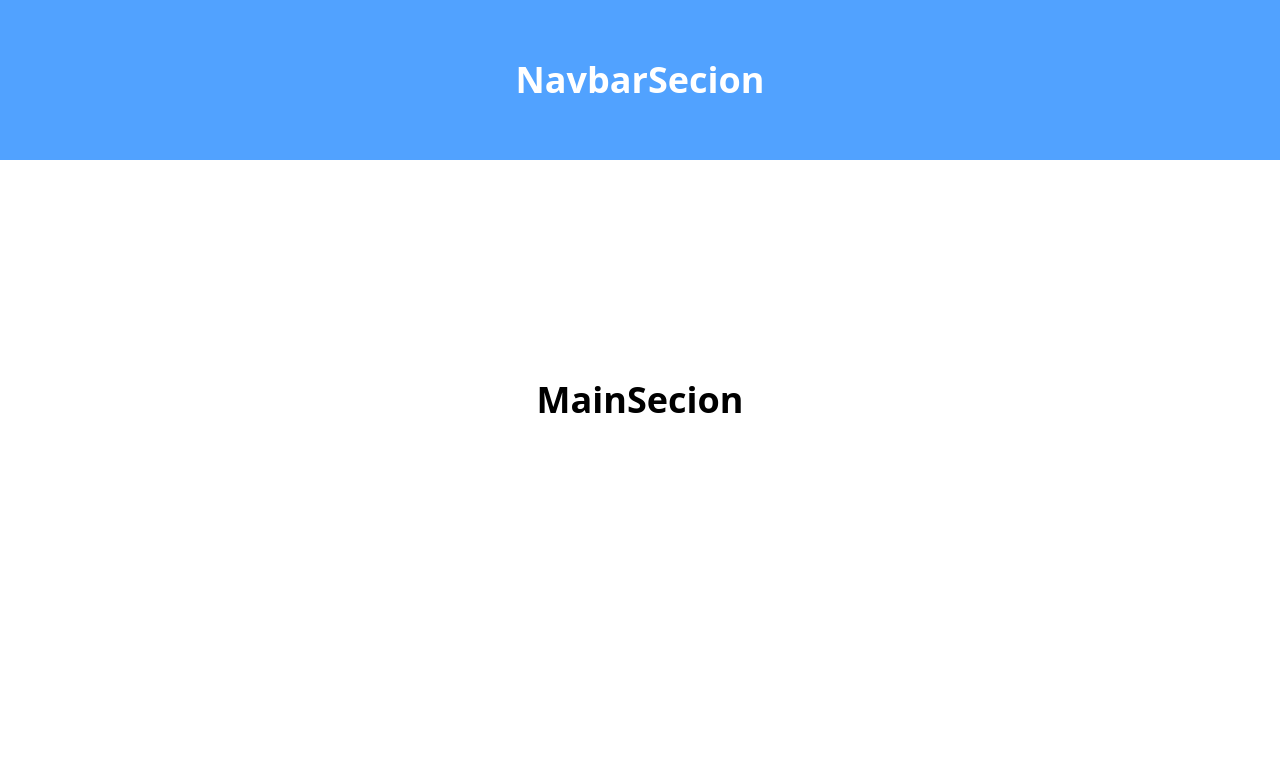
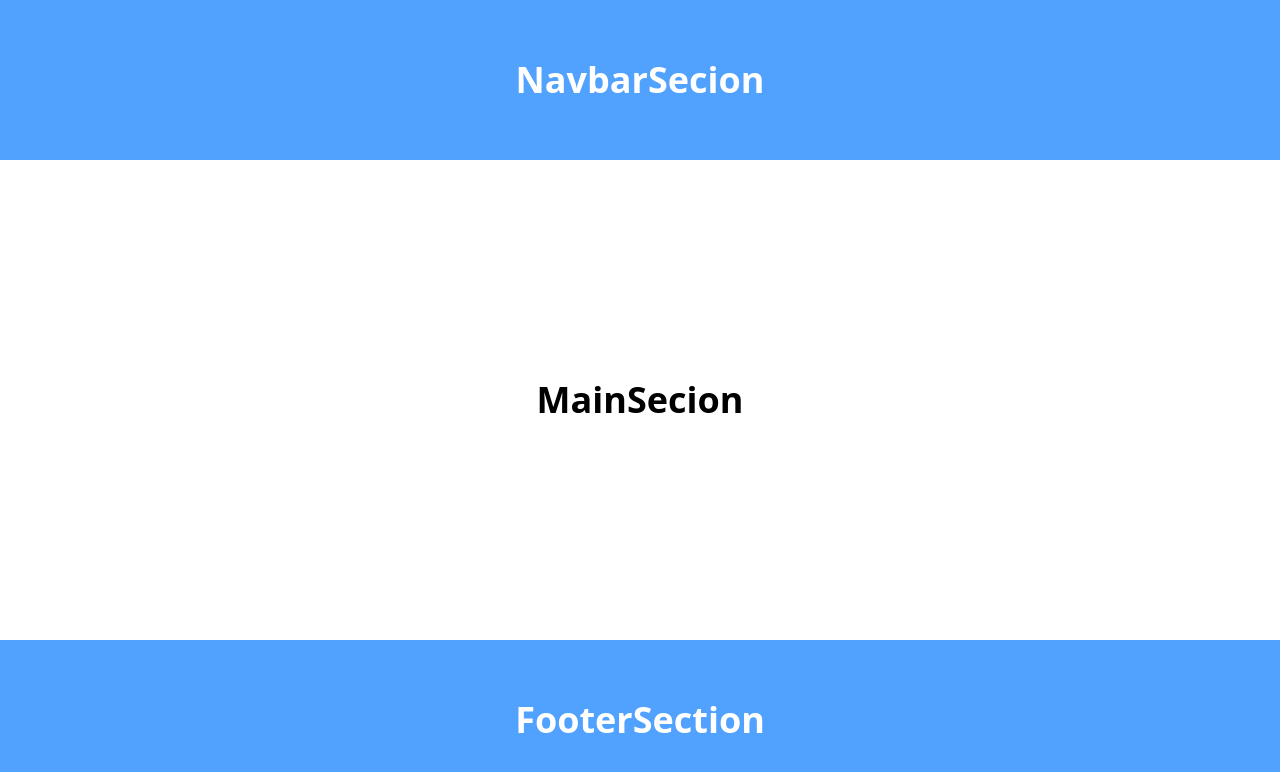
Before and after one commit to Zeyadhatem391/task2_Afaaqware, a Next.js app: page / in a window 1280 px wide. Shown: the top 772 px of the page. Built offline with nearby package versions, Linux system fonts and the light colour scheme.

Commit message:
feat(home) : add footer section

```diff
--- a/src/app/page.tsx
+++ b/src/app/page.tsx
@@ -1,3 +1,4 @@
+import FooterSection from "@/components/organisms/FooterSection";
 import MainSecion from "@/components/organisms/MainSection";
 import NavbarSecion from "@/components/organisms/NavbarSecion";
 
@@ -7,6 +8,7 @@ export default function Home() {
      <div className="h-screen">
       <NavbarSecion />
       <MainSecion />
+      <FooterSection />
      </div>
     </>
   );
--- /dev/null
+++ b/src/components/organisms/FooterSection.tsx
@@ -0,0 +1,7 @@
+export default function FooterSection() {
+  return (
+    <div className="bg-blue-400 text-white w-full p-5 h-[20%] flex justify-center items-center font-semibold text-4xl">
+      FooterSection
+    </div>
+  );
+}
```
